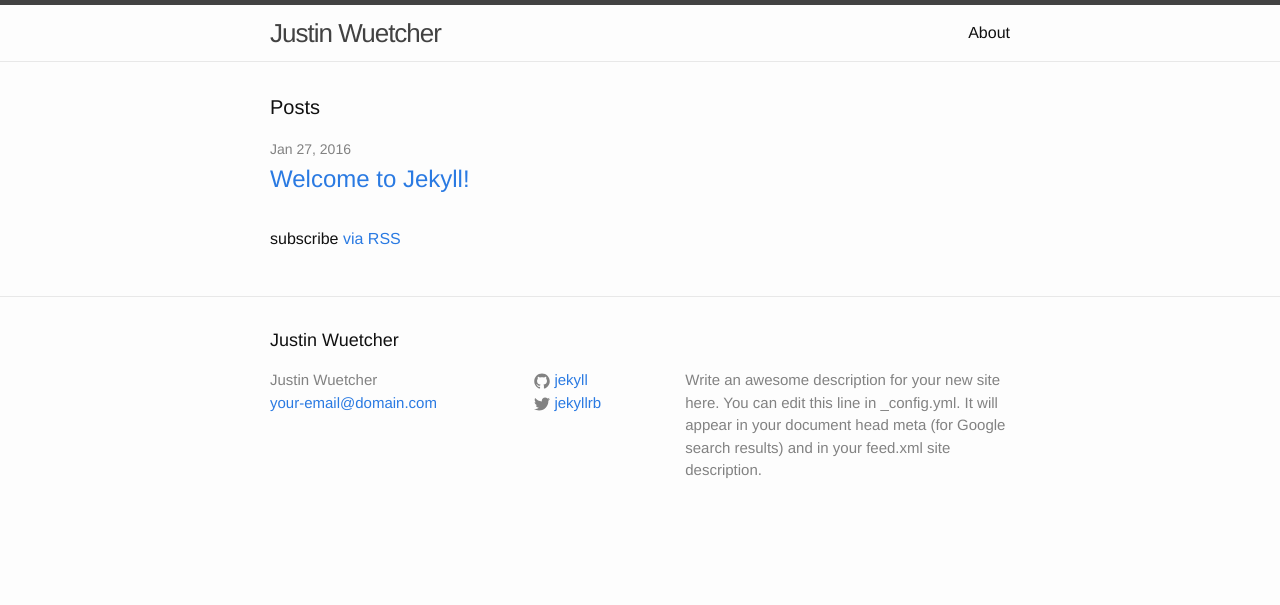
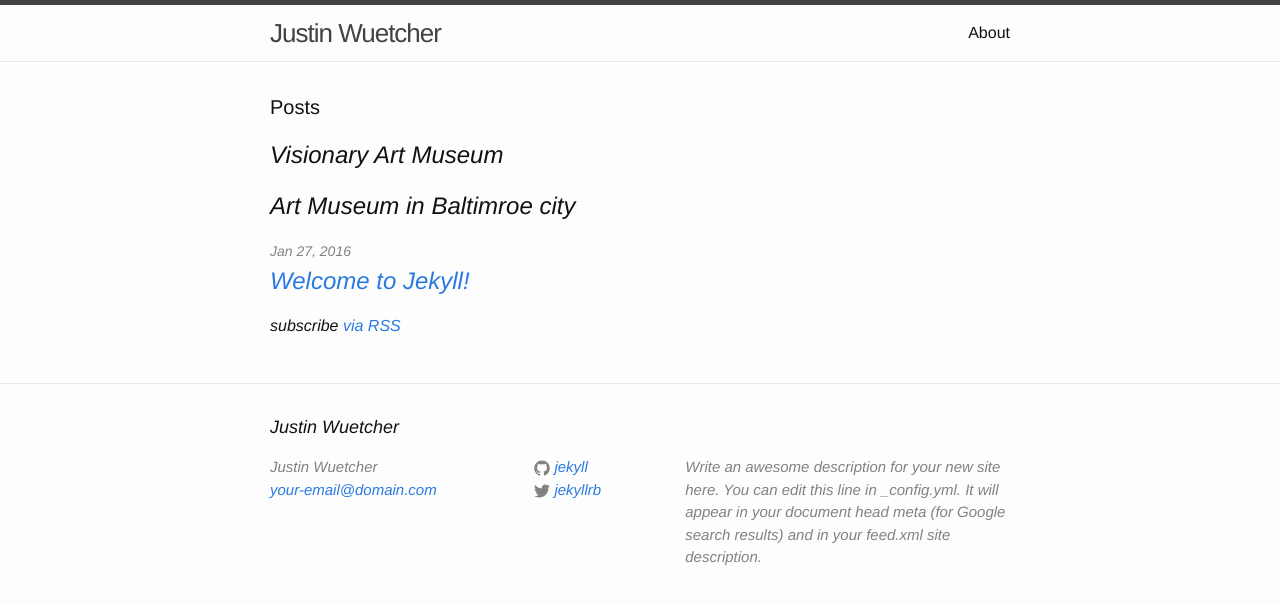
Before and after one commit to jwuetcher/jwuetcher.github.io, a Jekyll site: the page built from index.html, in a window 1280 px wide. Shown: the top 605 px of the page. Built offline with Jekyll 4.4.1, drawn with Linux system fonts in a browser that asks for light colours.

Commit message:
Added Image and test Nav class

```diff
--- a/index.html
+++ b/index.html
@@ -8,6 +8,13 @@ layout: default
 
   <ul class="post-list">
     {% for post in site.posts %}
+    <nav class ="main-nav">
+      <i Visionary Art Museum Logo </i>
+        <h1>Visionary Art Museum</h1>
+        <h2>Art Museum in Baltimroe city</h2>
+
+    </nav>
+
       <li>
         <span class="post-meta">{{ post.date | date: "%b %-d, %Y" }}</span>
 
```
Also changed, not shown: eye.svg (added).
